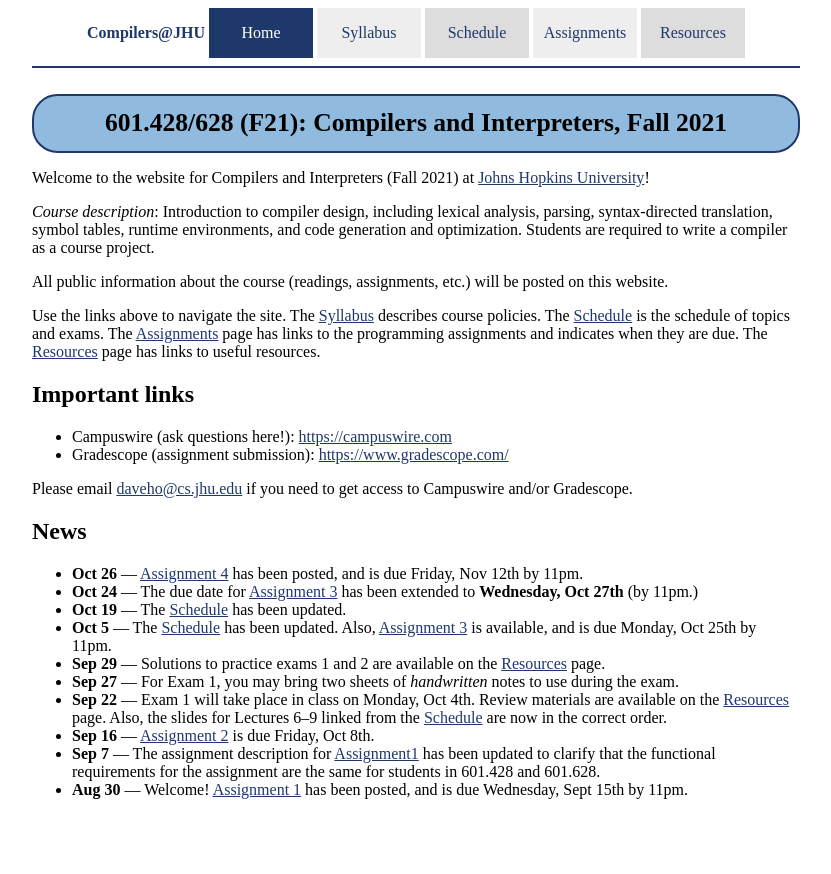
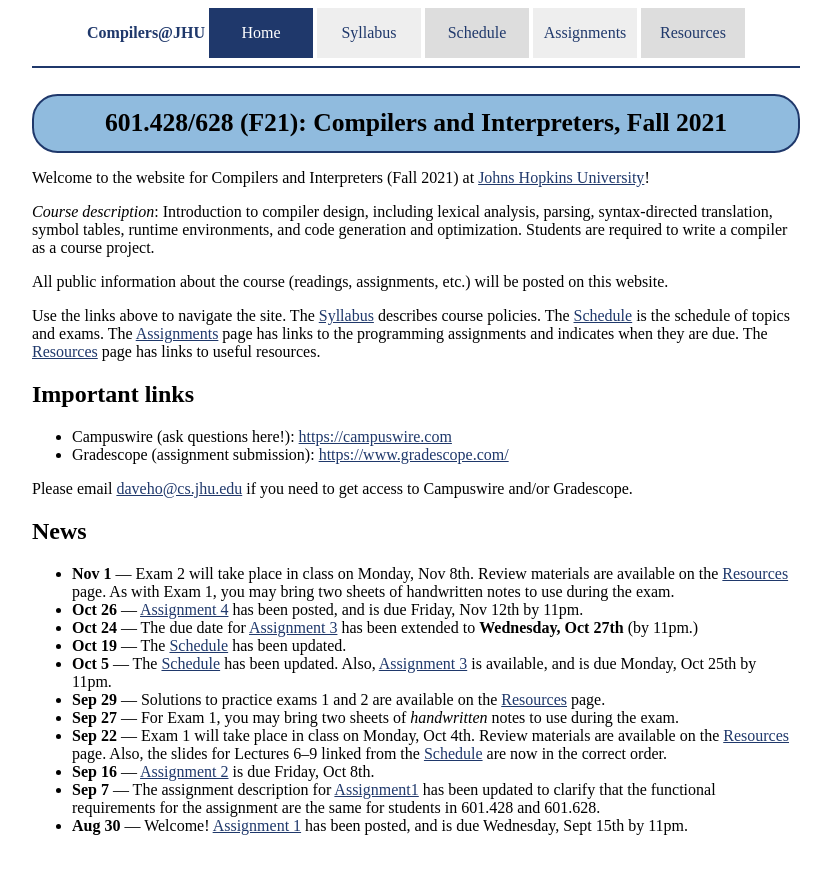
Before and after one commit to jhucompilers/fall2021, a Jekyll site: the page built from index.md, in a window 1280 px wide. Shown: the top 874 px of the page, without its empty margins (224-1055 px from the left). Built offline with Jekyll 4.4.1, drawn with Linux system fonts in a browser that asks for light colours.

Commit message:
exam 2 stuff

```diff
--- a/index.md
+++ b/index.md
@@ -31,6 +31,10 @@ and/or Gradescope.
 
 ## News
 
+* **Nov 1** — Exam 2 will take place in class on Monday, Nov 8th.
+  Review materials are available on the [Resources](resources.html) page.
+  As with Exam 1, you may bring two sheets of handwritten notes to use
+  during the exam.
 * **Oct 26** — [Assignment 4](assign/assign04.html) has been posted,
   and is due Friday, Nov 12th by 11pm.
 * **Oct 24** — The due date for [Assignment 3](assign/assign03.html)
```
Also changed, not shown: resources.md (+9 -0 lines), 3 other files.
